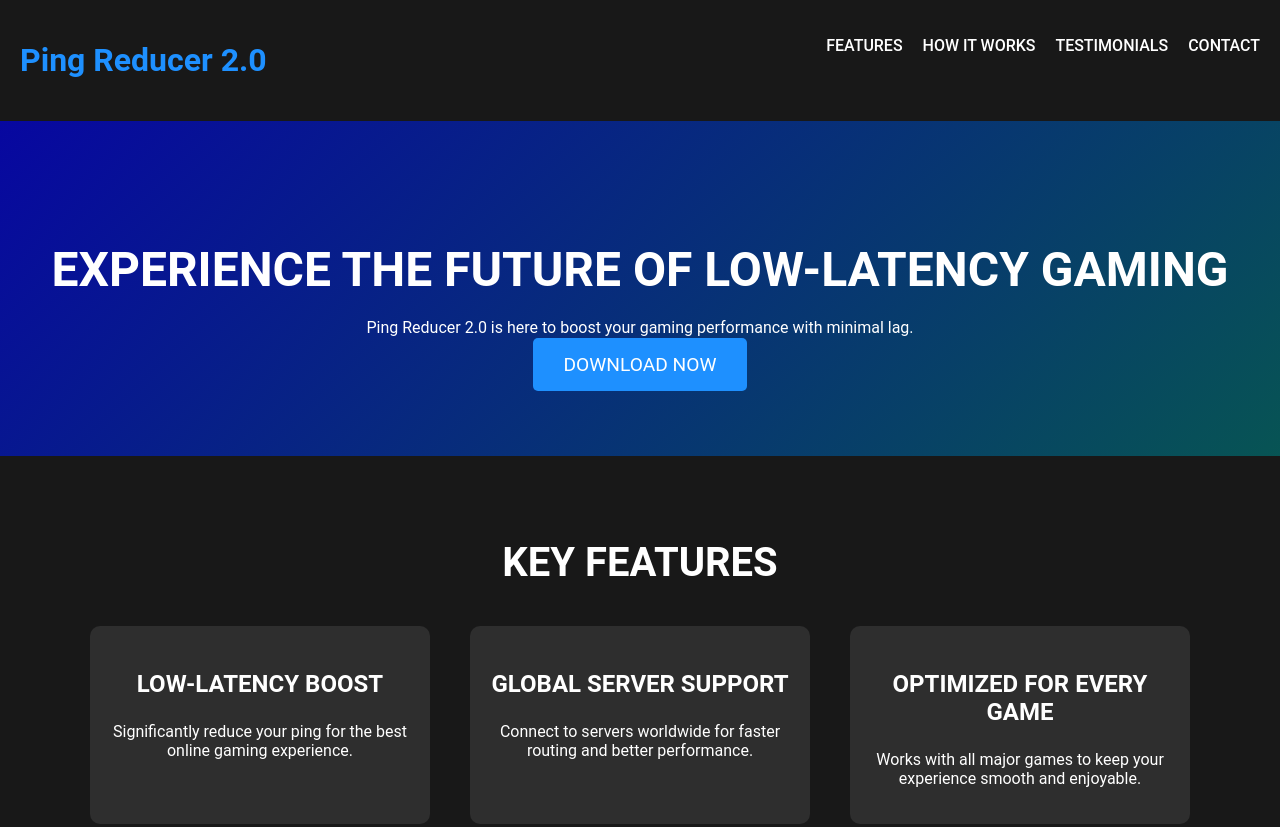
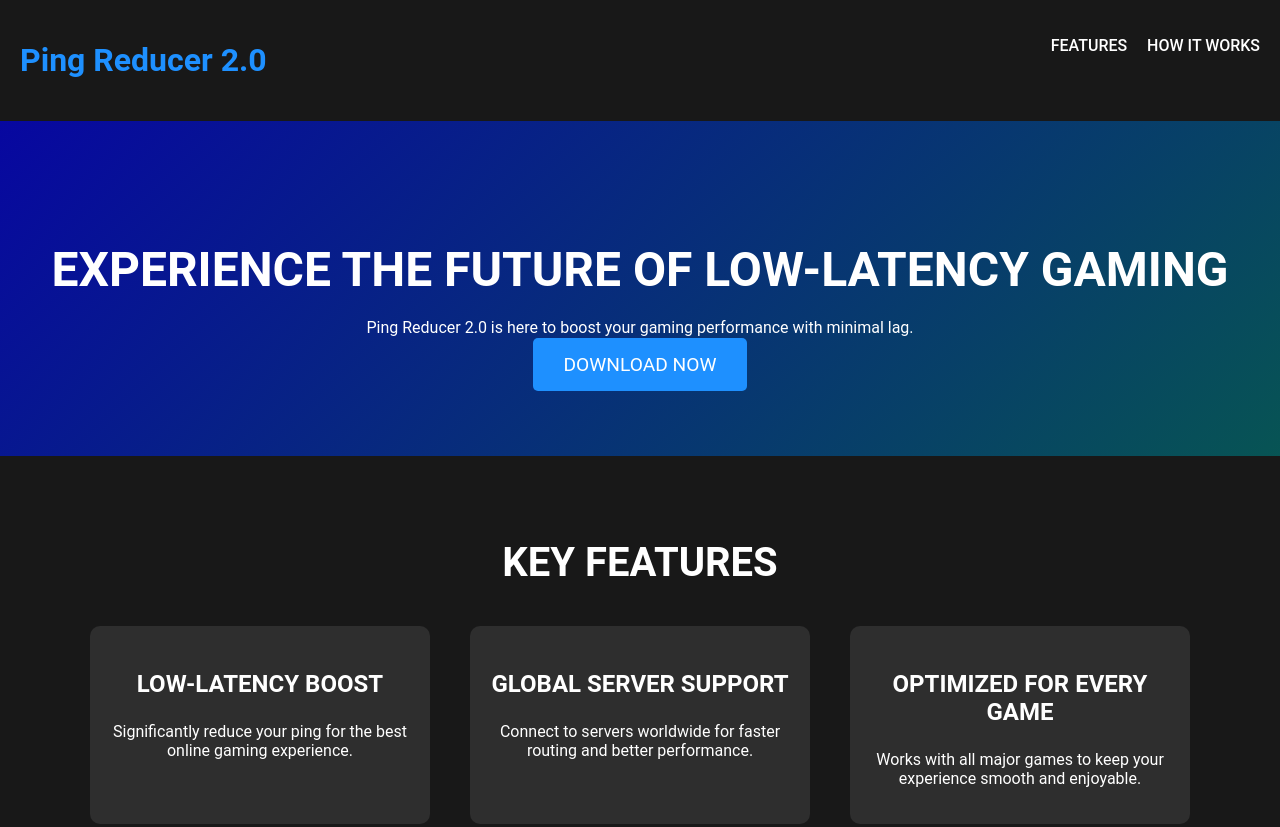
Before and after one commit to Sparky7980/FpsBooster2.0, a plain HTML site: page index.html in a window 1280 px wide. Shown: the top 827 px of the page. Drawn offline with Linux system fonts and the light colour scheme; a script that the page names is missing.

Commit message:
Update index.html

```diff
--- a/index.html
+++ b/index.html
@@ -18,8 +18,6 @@
             <ul>
                 <li><a href="#features">FEATURES</a></li>
                 <li><a href="#how-it-works">HOW IT WORKS</a></li>
-                <li><a href="#testimonials">TESTIMONIALS</a></li>
-                <li><a href="#contact">CONTACT</a></li>
             </ul>
         </nav>
     </header>
```
